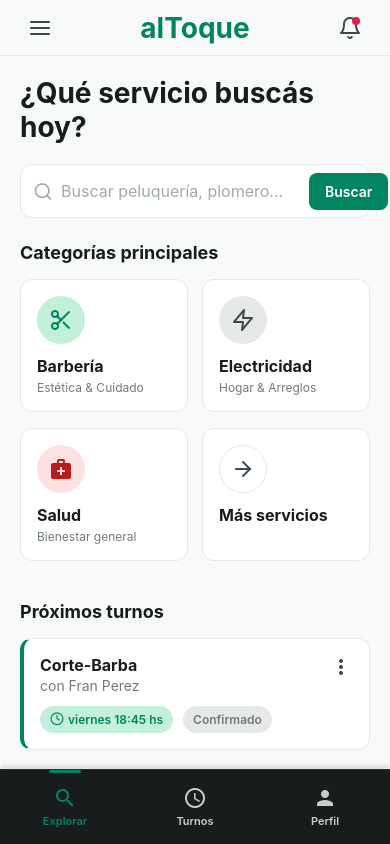
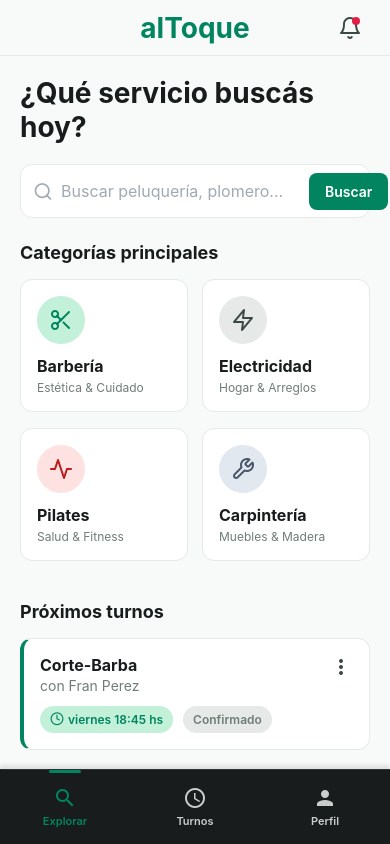
Before and after one commit to erickvicentin/altoque-app, a React Native app: screen /HomeCliente in a window 390 px wide. Built offline with nearby package versions, Linux system fonts and the light colour scheme.

Commit message:
style(client): adjust explore tab for final presentation

```diff
--- a/src/components/ExploreTab.tsx
+++ b/src/components/ExploreTab.tsx
@@ -52,18 +52,19 @@ export default function ExploreTab() {
         {/* Category 3 */}
         <TouchableOpacity style={styles.categoryCard}>
           <View style={[styles.iconCircle, { backgroundColor: '#fee2e2' }]}>
-            <MaterialIcons name="medical-services" size={24} color="#b91c1c" />
+            <Feather name="activity" size={24} color="#b91c1c" />
           </View>
-          <Text style={styles.categoryTitle}>Salud</Text>
-          <Text style={styles.categorySubtitle}>Bienestar general</Text>
+          <Text style={styles.categoryTitle}>Pilates</Text>
+          <Text style={styles.categorySubtitle}>Salud & Fitness</Text>
         </TouchableOpacity>
 
         {/* Category 4 */}
         <TouchableOpacity style={styles.categoryCard}>
-          <View style={[styles.iconCircle, { backgroundColor: '#ffffff', borderWidth: 1, borderColor: '#e6e9e7' }]}>
-            <Feather name="arrow-right" size={24} color="#3d4943" />
+          <View style={[styles.iconCircle, { backgroundColor: '#e2e8f0' }]}>
+            <Feather name="tool" size={24} color="#475569" />
           </View>
-          <Text style={styles.categoryTitle}>Más servicios</Text>
+          <Text style={styles.categoryTitle}>Carpintería</Text>
+          <Text style={styles.categorySubtitle}>Muebles & Madera</Text>
         </TouchableOpacity>
 
       </View>
@@ -93,18 +94,6 @@ export default function ExploreTab() {
       <TouchableOpacity style={styles.moreAppointmentsBtn}>
         <Text style={styles.moreAppointmentsText}>Ver más turnos</Text>
       </TouchableOpacity>
-
-      {/* Banner */}
-      <View style={styles.bannerContainer}>
-        <View style={styles.bannerContent}>
-          <Text style={styles.bannerTitle}>Cuidado alToque</Text>
-          <Text style={styles.bannerSubtitle}>Descuentos en estética los martes.</Text>
-          <TouchableOpacity style={{ flexDirection: 'row', alignItems: 'center', marginTop: 10 }}>
-            <Text style={styles.bannerLink}>Conocer más</Text>
-            <Feather name="arrow-right" size={16} color="#008560" style={{ marginLeft: 4 }} />
-          </TouchableOpacity>
-        </View>
-      </View>
 
       {/* Extra space for scroll */}
       <View style={{ height: 40 }} />
@@ -262,33 +251,4 @@ const styles = StyleSheet.create({
     fontWeight: 'bold',
     fontSize: 14,
   },
-  bannerContainer: {
-    backgroundColor: '#b5c5bd', // Fallback color
-    borderRadius: 12,
-    overflow: 'hidden',
-    height: 140,
-    justifyContent: 'center',
-  },
-  bannerContent: {
-    padding: 20,
-    backgroundColor: 'rgba(255,255,255,0.4)', // Overlay to make text readable if there was an image
-    flex: 1,
-    justifyContent: 'center',
-  },
-  bannerTitle: {
-    fontSize: 18,
-    fontWeight: 'bold',
-    color: '#181c1c',
-    marginBottom: 4,
-  },
-  bannerSubtitle: {
-    fontSize: 14,
-    color: '#3d4943',
-    maxWidth: '70%',
-  },
-  bannerLink: {
-    color: '#008560',
-    fontWeight: 'bold',
-    fontSize: 14,
-  },
 });
--- a/src/screens/HomeCliente.tsx
+++ b/src/screens/HomeCliente.tsx
@@ -60,9 +60,7 @@ export default function HomeCliente({ route, navigation }: any) {
 
       {/* TopAppBar */}
       <View style={styles.header}>
-        <TouchableOpacity style={styles.headerButton}>
-          <Feather name="menu" size={24} color="#3d4943" />
-        </TouchableOpacity>
+        <View style={styles.headerSpacer} />
         <Text style={[styles.logo, { color: '#008560' }]}>alToque</Text>
         <TouchableOpacity style={styles.headerButton}>
           <View>
```
Also changed, not shown: 1 other file (tests, documents, lock files or other folders).
